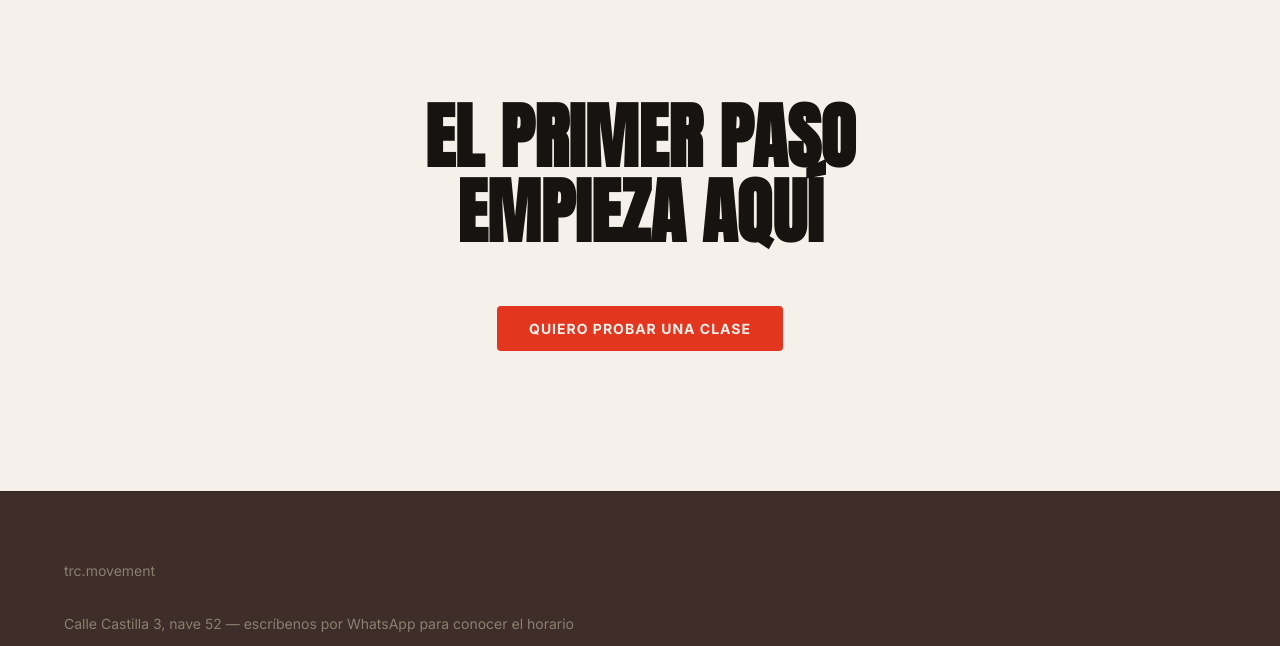
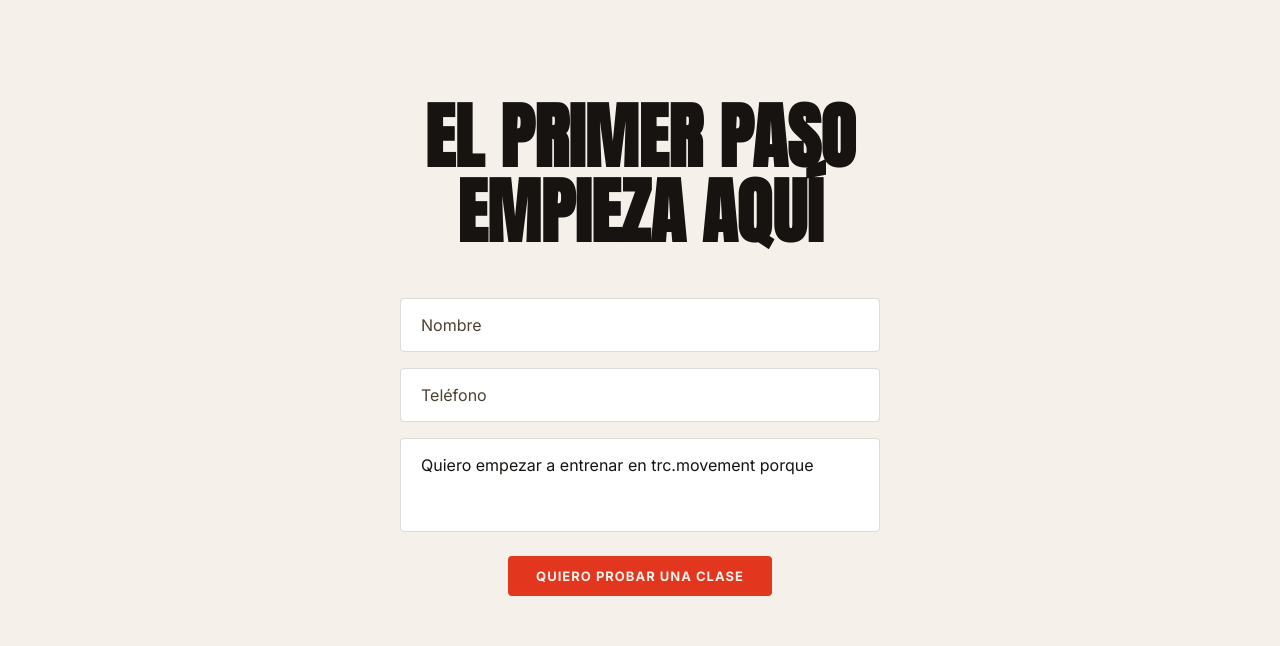
Before and after one commit to AMBmovement/trc-movement-lost-virginity, a website built with Vite: page horarios.html in a window 1280 px wide. Shown: the part 1129-1775 px from the top of the page. Built offline with nearby package versions, Linux system fonts and the light colour scheme; some packages are replaced by stand-ins of ours.

Commit message:
Add the real trial-class form to the end of Horarios and ¿Qué hacemos?
Matches que-es.html: all three secondary pages now end with the actual WhatsApp-connected form instead of a link back to the home page.

```diff
--- a/horarios.html
+++ b/horarios.html
@@ -53,9 +53,14 @@
         </p>
       </section>
 
-      <section class="section cta">
+      <section id="cta" class="section cta">
         <h2 class="cta__title" data-reveal>El primer paso<br />empieza aquí</h2>
-        <a class="page-cta__button" href="/#cta">Quiero probar una clase</a>
+        <form class="cta__form" data-reveal data-whatsapp="34675032400">
+          <input type="text" name="nombre" placeholder="Nombre" required />
+          <input type="tel" name="contacto" placeholder="Teléfono" required />
+          <textarea name="mensaje" rows="3">Quiero empezar a entrenar en trc.movement porque </textarea>
+          <button type="submit">Quiero probar una clase</button>
+        </form>
       </section>
 
       <footer class="footer">
```
Also changed, not shown: servicios.html (+7 -2 lines).
